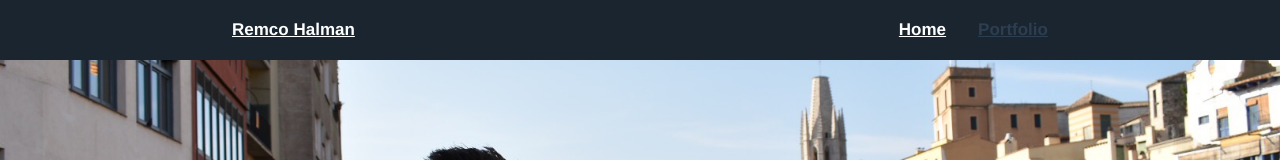
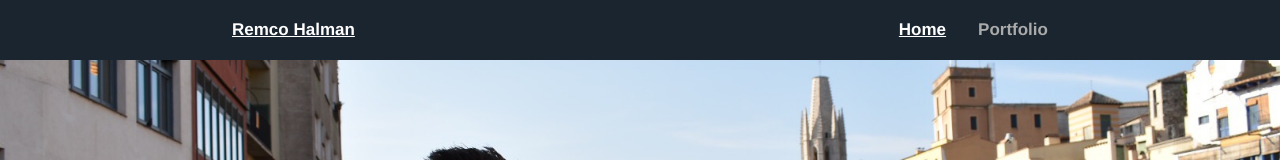
Before and after one commit to RemcoHalman/portfolio_website, a Vue app: page / in a window 1280 px wide. Shown: the top 160 px of the page. Built offline with nearby package versions, Linux system fonts and the light colour scheme.

Commit message:
Chore: updated menu

```diff
--- a/src/components/TheHeader.vue
+++ b/src/components/TheHeader.vue
@@ -41,11 +41,16 @@ export default {
   }
   a {
     font-weight: bold;
-    color: #2c3e50;
+    color: rgb(170, 170, 170);
     display: inline-block;
     padding: 20px 16px;
     font-size: 17px;
+    text-decoration: none;
 
+    &.router-link-active {
+      color: #fff;
+      text-decoration: underline;
+    }
     &.router-link-exact-active {
       color: #fff;
     }
```
